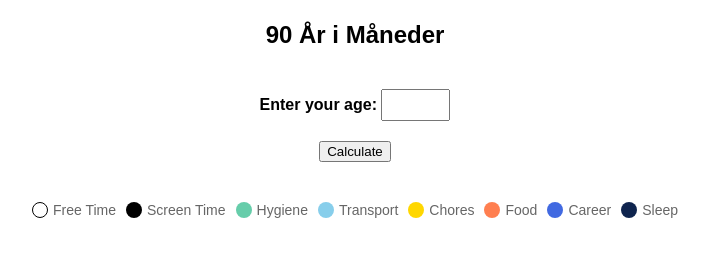
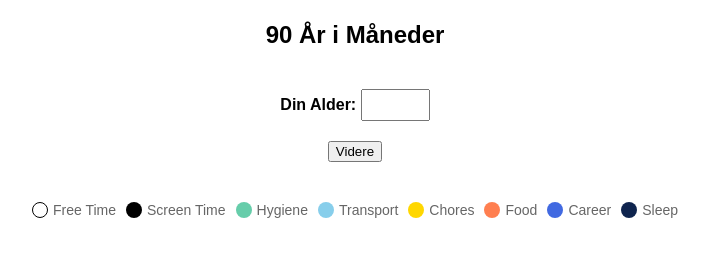
Before and after one commit to ScreenBalance/Livsberegner, a plain HTML site: page index.html in a window 1280 px wide. Shown: the part 99-356 px from the top of the page, without its empty margins (285-994 px from the left). Drawn offline with Linux system fonts and the light colour scheme.

Commit message:
Update index.html

```diff
--- a/index.html
+++ b/index.html
@@ -11,10 +11,10 @@
         <h2>90 År i Måneder</h2>
         <!-- Age Input Field -->
         <div class="input-container">
-            <label for="age">Enter your age:</label>
+            <label for="age">Din Alder:</label>
             <input type="number" id="age" min="0" max="90">
         </div>
-        <button id="calculate">Calculate</button>
+        <button id="calculate">Videre</button>
 
         <!-- Grid and Counter Container -->
         <div class="grid-counter-container">
```
